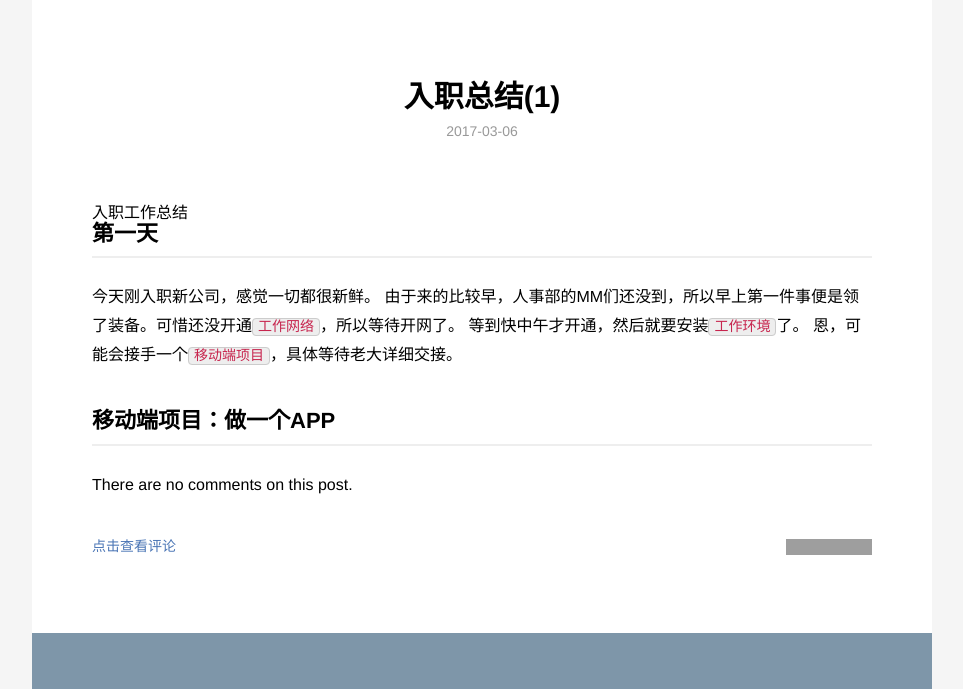
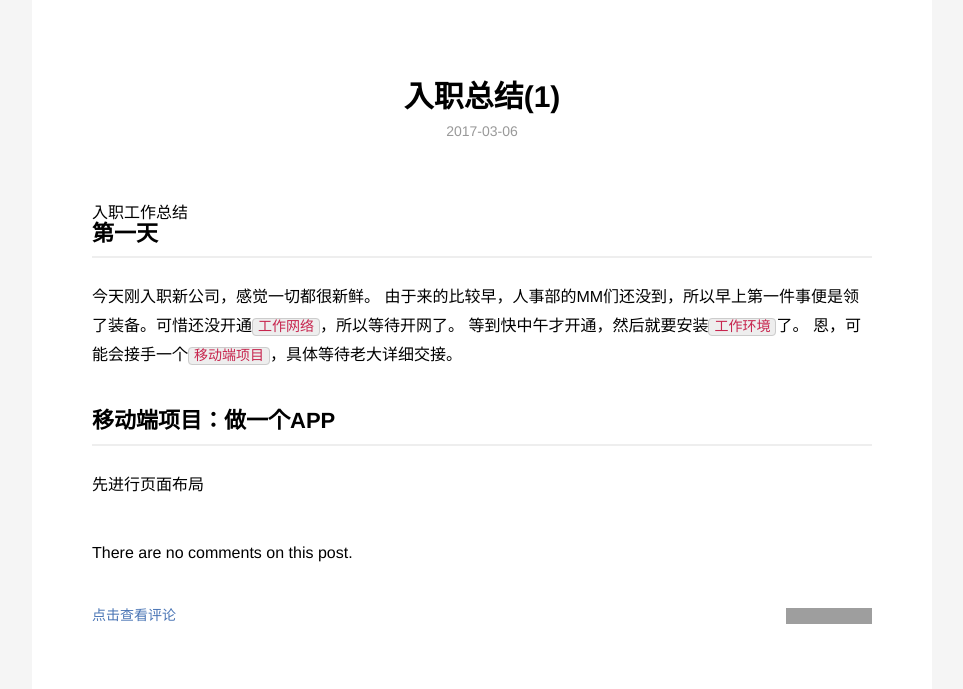
Before and after one commit to ioloveuu/ioloveuu.github.io, a Jekyll site: the page built from _posts/2017-03-06-cannel-wrok.md, in a window 1280 px wide, cut to the strip 0-689 px from the top of the page. Shown: the whole strip, without its empty margins (158-1121 px from the left). Built offline with Jekyll 4.4.1, drawn with Linux system fonts in a browser that asks for light colours; nearby versions of some CDN libraries; a script that is not in the unit is left out; grey boxes are pictures that could not be loaded.

Commit message:
Update 2017-03-06-cannel-wrok.md

```diff
--- a/_posts/2017-03-06-cannel-wrok.md
+++ b/_posts/2017-03-06-cannel-wrok.md
@@ -15,6 +15,7 @@ category: blog
 恩，可能会接手一个`移动端项目`，具体等待老大详细交接。
 
 ## 移动端项目：做一个APP
+先进行页面布局
 <noscript>Please enable JavaScript to view the comment form powered by <a href="https://commentit.io/">Comm(ent|it)</a></noscript>
 <div id="commentit"></div>
 <script type="text/javascript">
```
